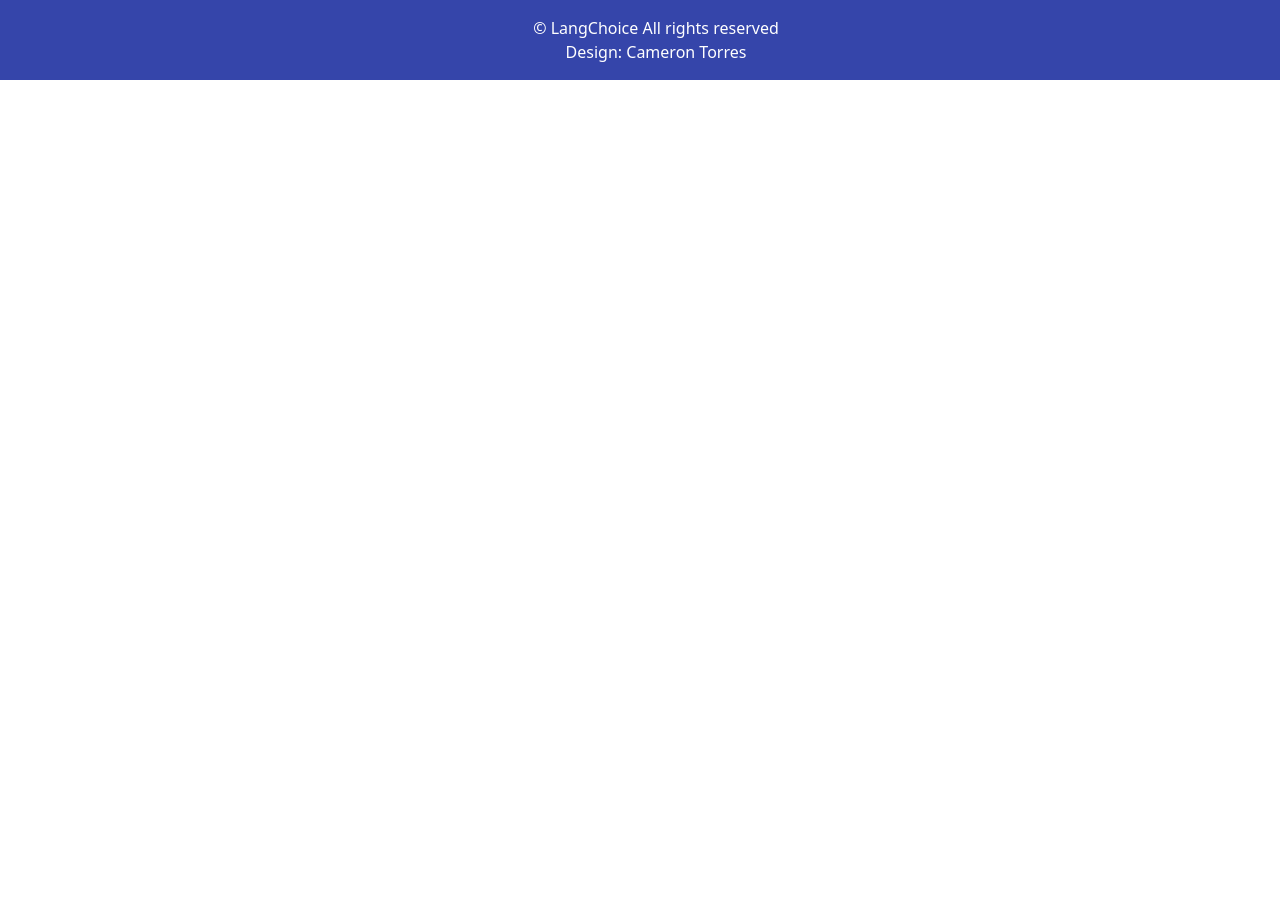
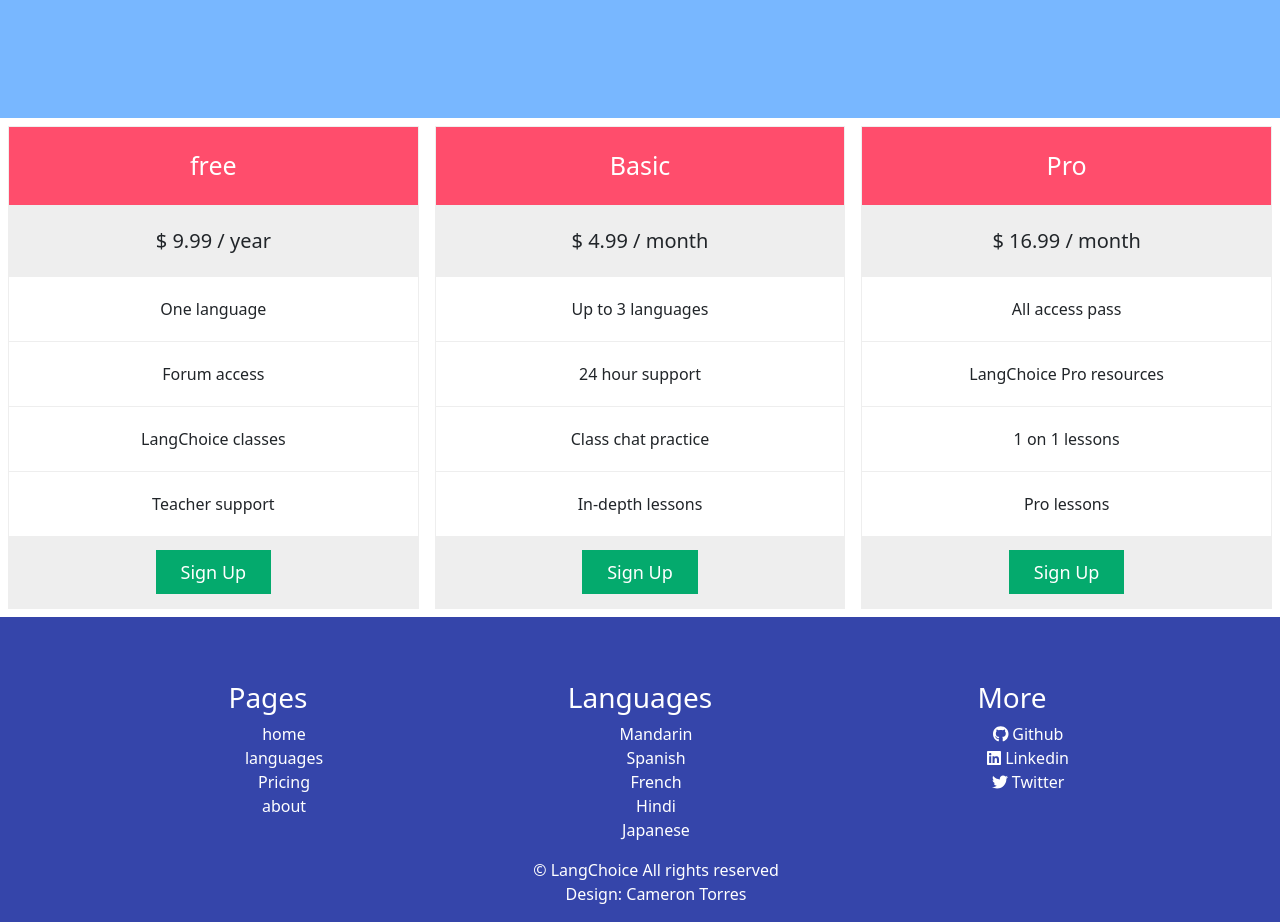
Before and after one commit to camerontorres/langChoice, a React (Create React App) app: page /Pricing in a window 1280 px wide. Shown: the part 362-1284 px from the top of the page. Before the commit the page ends 800 px from the top, so only its background shows below. Built offline with nearby package versions, Linux system fonts and the light colour scheme.

Commit message:
updates
 Please enter the commit message for your changes. Lines starting

```diff
--- a/src/App.css
+++ b/src/App.css
@@ -62,6 +62,55 @@
   max-height: 50VH;
 }
 
+.priceCol{
+  padding: 8px;
+}
+
+.price {
+  list-style-type: none;
+  border: 1px solid #eee;
+  margin: 0;
+  padding: 0;
+  -webkit-transition: 0.3s;
+  transition: 0.3s;
+}
+
+.price:hover {
+  box-shadow: 0 8px 12px 0 rgba(0,0,0,0.2)
+}
+
+.price .header {
+  background-color: #FF4D6C;
+  color: white;
+  font-size: 25px;
+}
+.price li {
+  border-bottom: 1px solid #eee;
+  padding: 20px;
+  text-align: center;
+}
+.price .grey {
+  background-color: #eee;
+  font-size: 20px;
+}
+.button {
+  background-color: #04AA6D;
+  border: none;
+  color: white;
+  padding: 10px 25px;
+  text-align: center;
+  text-decoration: none;
+  font-size: 18px;
+}
+
+@media only screen and (max-width: 600px) {
+  .columns {
+    width: 100%;
+  }
+}
+
+
+
 
 
 
--- a/src/components/LangCard.css
+++ b/src/components/LangCard.css
@@ -4,6 +4,7 @@
     /**background-color: rgb(255, 255, 255);**/
     background-size: cover;
     background-color: rgba(0, 0, 0, 0.25);
+    background-repeat: no-repeat;
 
 
     padding: 20px;
@@ -31,7 +32,22 @@
     font-size: 1.1em;
 }
 
-@media screen and (max-width: 840px) {
+
+
+.langCard {
+    overflow: hidden;
+  }
+
+  .innerCard {
+
+    transition: transform 0.3s;
+  }
+
+  .innerCard:hover {
+    transform: scale(1.1);
+  }
+
+  @media screen and (max-width: 840px) {
 
     .innerCard {
         width: 100vw;
--- a/src/components/LangCard.js
+++ b/src/components/LangCard.js
@@ -4,13 +4,11 @@
 
 import spokenLanguages from './LangDB'
 import Emoji from 'react-emoji-render'
+import { useState } from 'react'
 
 import { Link } from 'react-router-dom'
 import image1 from './images/ChinaCardCopy.jpg';
-import image2 from './images/SpainCardTrans.jpg';
-import image3 from './images/ParisCardTrans.jpg';
-import image4 from './images/IndiaCardTrans.jpg';
-import image5 from './images/JapanCardTrans.jpg';
+
 
 
 
@@ -31,14 +29,27 @@
 
 
 
+
         <>
 
 
 
-        <div className='langCard ' >
+        <div className='langCard  zoom-effect' >
         <Link to={`${language.link}` } key={language.id} >
 
-            <div className='innerCard pt-5 bg bg-light'  >
+            <div className='innerCard p-5 bg-light '  onMouseEnter={(e) => {
+
+                        e.currentTarget.style.background = `linear-gradient(to top, ${language.bg}, #FBFBFB)`;
+                        e.currentTarget.style.backgroundSize = '100% 25%';
+                        e.currentTarget.style.backgroundPosition = 'bottom';
+                        e.currentTarget.style.backgroundRepeat = 'no-repeat'; }}
+
+                        onMouseLeave={(e) => {
+                            e.currentTarget.style.background = '#FBFBFB';
+                            e.currentTarget.style.backgroundSize = '100% 50%';
+                            e.currentTarget.style.backgroundRepeat = 'repeat'; }} >
+
+
 
                 <h1 className='text-center p-0 m-0'>{language.name}{language.emoji}</h1>
 
--- a/src/components/pages/Pricing.js
+++ b/src/components/pages/Pricing.js
@@ -1,13 +1,57 @@
 import React from 'react';
 import '../../App.css'
 import Footer from '../Footer';
+import LangHeader from '../LangHeader';
 
 
 export default function Pricing() {
+
+  const headerText = 'Find the plan that suits you!'
   return (
+
+
     <>
+    <LangHeader header={headerText}/>
     <div>
-      <h1>Pricing page here</h1>
+    <div>
+
+
+        <div className='row'>
+          <div className="col-md-4 priceCol">
+              <ul class="price">
+                <li className="header">free</li>
+                <li className="grey">$ 9.99 / year</li>
+                <li>One language</li>
+                <li>Forum access</li>
+                <li>LangChoice classes</li>
+                <li>Teacher support</li>
+                <li className="grey"><a href="#" class="button">Sign Up</a></li>
+              </ul>
+          </div>
+          <div className="col-md-4 priceCol">
+              <ul class="price">
+                <li className="header">Basic</li>
+                <li className="grey">$ 4.99 / month</li>
+                <li>Up to 3 languages</li>
+                <li>24 hour support</li>
+                <li>Class chat practice</li>
+                <li>In-depth lessons</li>
+                <li className="grey"><a href="#" class="button">Sign Up</a></li>
+              </ul>
+          </div>
+          <div className="col-md-4 priceCol">
+              <ul className="price">
+                <li className="header">Pro</li>
+                <li className="grey">$ 16.99 / month</li>
+                <li>All access pass</li>
+                <li>LangChoice Pro resources</li>
+                <li>1 on 1 lessons</li>
+                <li>Pro lessons</li>
+                <li className="grey"><a href="#" class="button">Sign Up</a></li>
+              </ul>
+          </div>
+        </div>
+    </div>
 
     </div>
     <Footer/>
--- a/src/components/pages/Quiz.js
+++ b/src/components/pages/Quiz.js
@@ -5,6 +5,19 @@
   return (
     <div>
         The Quiz is under contstruction!
+        <div>
+          <div class="columns">
+              <ul class="price">
+                <li class="header">Basic</li>
+                <li class="grey">$ 9.99 / year</li>
+                <li>10GB Storage</li>
+                <li>10 Emails</li>
+                <li>10 Domains</li>
+                <li>1GB Bandwidth</li>
+                <li class="grey"><a href="#" class="button">Sign Up</a></li>
+              </ul>
+          </div>
+        </div>
     </div>
   )
 }
```
Also changed, not shown: src/components/LangDB.js (+9 -6 lines).
